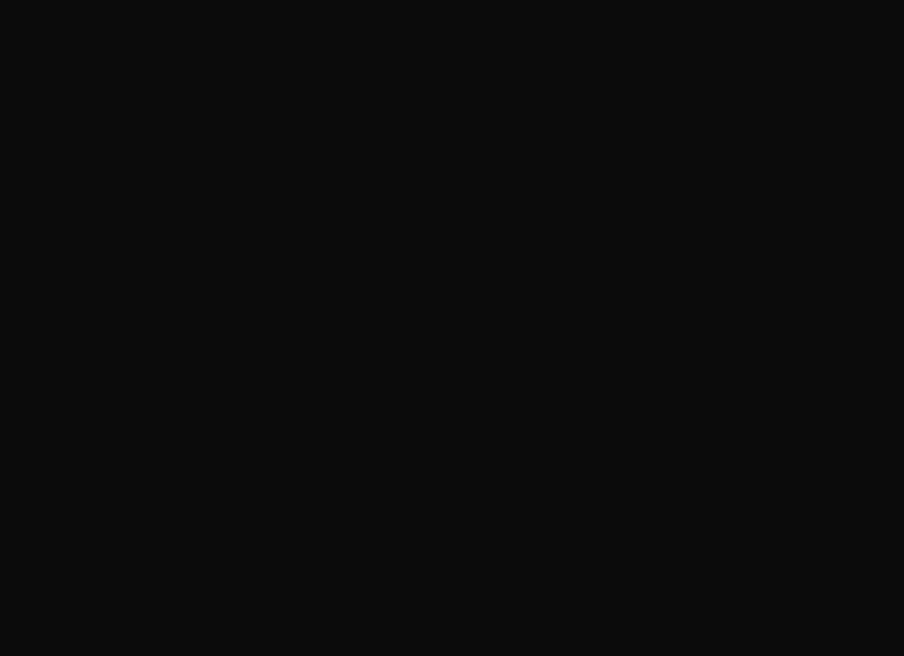
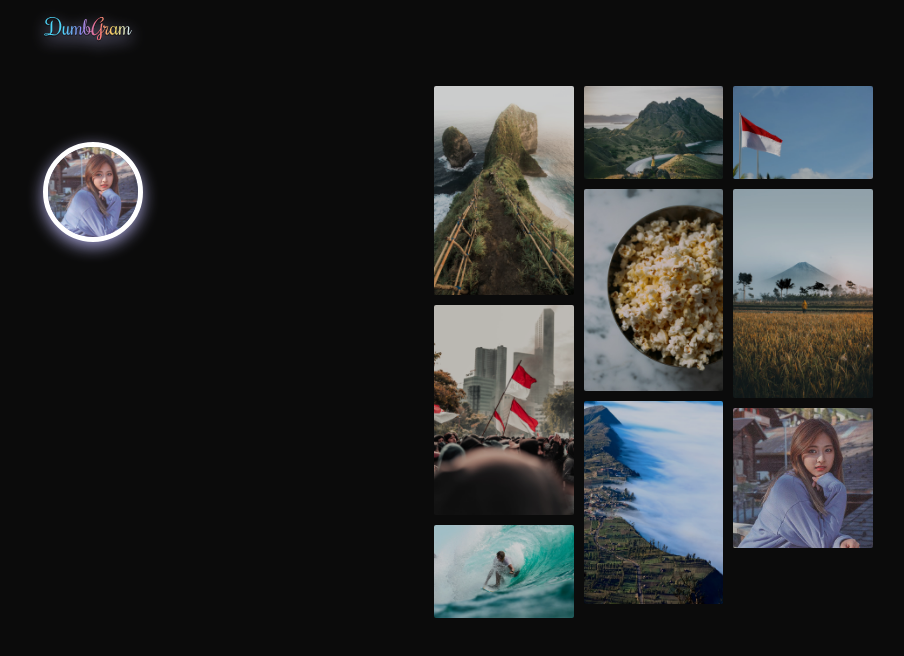
Before and after one commit to joelhkbn/fe_dumbgram, a React (Create React App) app: page /feed in a window 1280 px wide. Before the commit this address had no page. Shown: the top 656 px of the page, without its empty margins (39-943 px from the left). Built offline with nearby package versions, Linux system fonts and the light colour scheme.

Commit message:
tambahan banya

```diff
--- a/src/App.js
+++ b/src/App.js
@@ -7,8 +7,7 @@ import { BrowserRouter as Router, Route, Routes } from 'react-router-dom'
 
 // import pages di sini
 import Landing from './pages/Landing'
-import Feed from './pages/Index'
-import Explorer from './pages/Explorer'
+import Feed from './pages/Feed'
 
 // import private route di sini
 import PrivateRoute from './components/PrivateRoute'
@@ -18,6 +17,7 @@ function App() {
     <Router>
       <Routes>
         <Route exact path='/' element={<Landing />} />
+        <Route exact path='/feed' element={<Feed />} />
         <Route exact path='/' element={<PrivateRoute />}>
           <Route exact path='/' element={<Feed />} />
         </Route>
--- a/src/components/Gallery.js
+++ b/src/components/Gallery.js
@@ -19,8 +19,8 @@ function Gallery() {
         columnClassName='my-masonry-grid_column'
       >
         {importer.map((image, id) => (
-          <div>
-            <img src={image.url} alt='images' key={id} />
+          <div key={id}>
+            <img src={image.url} alt='images' />
           </div>
         ))}
       </Masonry>
--- a/src/components/Login.js
+++ b/src/components/Login.js
@@ -1,5 +1,6 @@
 import '../components/Login.css'
 import React, { useState } from 'react'
+import { Link } from 'react-router-dom'
 import { Modal, Form, Button } from 'react-bootstrap'
 
 const Login = (props) => {
@@ -7,7 +8,7 @@ const Login = (props) => {
   const handleClose = () => setShows(false)
 
   const handleShowRegister = () => {
-    props.onShowOrHideRegister();
+    props.onShowOrHideRegister()
   }
 
   const [state, setState] = useState({
@@ -19,13 +20,14 @@ const Login = (props) => {
 
   return (
     <Modal
-      {...props}
+      show={props.show}
+      onHide={props.onHide}
       size='sm'
       aria-labelledby='contained-modal-title-vcenter'
       centered
       className='modal'
     >
-      {!props.isshowregister &&
+      {!props.isshowregister && (
         <Form className='form m-4'>
           <h2>Login</h2>
           <Form.Group className='mb-3' controlId='formBasicEmail'>
@@ -35,15 +37,16 @@ const Login = (props) => {
           <Form.Group className='mb-3' controlId='formBasicPassword'>
             <Form.Control type='password' placeholder='Password' />
           </Form.Group>
-        <Button type='submit' onClick={handleClose}>
-          Login
-        </Button>
+          <Link to={'/feed'}>
+            <Button type='submit'>Login</Button>
+          </Link>
           <p>
-          Don't have an account? Click <a onClick={handleShowRegister}>Here</a>
+            Don't have an account? Click{' '}
+            <a onClick={handleShowRegister}>Here</a>
           </p>
         </Form>
-      }
-      {props.isshowregister &&
+      )}
+      {props.isshowregister && (
         <Form className='form m-4'>
           <h2>Register</h2>
           <Form.Group className='mb-3' controlId='formBasicEmail'>
@@ -54,7 +57,6 @@ const Login = (props) => {
               name='email'
             />
           </Form.Group>
-
           <Form.Group className='mb-3' controlId='formBasicName'>
             <Form.Control
               type='text'
@@ -63,7 +65,6 @@ const Login = (props) => {
               name='name'
             />
           </Form.Group>
-
           <Form.Group className='mb-3' controlId='formBasicUserName'>
             <Form.Control
               type='text'
@@ -72,7 +73,6 @@ const Login = (props) => {
               name='username'
             />
           </Form.Group>
-
           <Form.Group className='mb-3' controlId='formBasicPassword'>
             <Form.Control
               type='password'
@@ -80,15 +80,16 @@ const Login = (props) => {
               value={state.password}
               name='password'
             />
-        </Form.Group>
+          </Form.Group>{' '}
           <Button type='submit' onClick={handleClose}>
             Register
           </Button>
           <p>
-          Already have an account? Click <a onClick={handleShowRegister}>Here</a>
+            Already have an account? Click{' '}
+            <a onClick={handleShowRegister}>Here</a>
           </p>
         </Form>
-      }
+      )}
     </Modal>
   )
 }
--- /dev/null
+++ b/src/pages/Feed.js
@@ -0,0 +1,30 @@
+import React from 'react'
+import { Container, Row, Col } from 'react-bootstrap'
+import Logo from '../assets/logoLarge.svg'
+import Profile from '../assets/gallery/profile.jpg'
+import Gallery from '../components/Gallery'
+import cssModule from '../pages/Feed.module.css'
+
+const Feed = () => {
+  return (
+    <div className='all'>
+      <Container fluid='xl' className='mt-3'>
+        <Row className=''>
+          <Col xl={3}>
+            <div className='sect-left'>
+              <img className={cssModule.logo} src={Logo} alt='logo' />
+              <div className={cssModule.profile}>
+                <img className={cssModule.img} src={Profile} alt='profile' />
+              </div>
+            </div>
+          </Col>
+          <Col xl={7}>
+            <Gallery />
+          </Col>
+        </Row>
+      </Container>
+    </div>
+  )
+}
+
+export default Feed
--- /dev/null
+++ b/src/pages/Feed.module.css
@@ -0,0 +1,22 @@
+.logo {
+  width: 90px;
+}
+
+.img {
+  margin-top: 100px;
+  width: 100px;
+
+  border: 5px solid white;
+
+  background: linear-gradient(
+    90deg,
+    #4dd4f7 0%,
+    #9090fb 30.73%,
+    #ff6b81 68.75%,
+    #fbdf63 100%
+  );
+
+  border-radius: 100%;
+}
+.profile {
+}
--- a/src/pages/Index.js
+++ /dev/null
@@ -1,25 +0,0 @@
-import React from 'react'
-import { Container, Row, Col } from 'react-bootstrap'
-import Logo from '../assets/logoLarge.svg'
-import Gallery from '../components/Gallery'
-
-const Index = () => {
-  return (
-    <div className='all'>
-      <Container fluid='md' className='mt-5'>
-        <Row className='justify-content-center'>
-          <Col md={5}>
-            <div className='sect-left'>
-              <img className='mt-3' src={Logo} alt='logo' />
-            </div>
-          </Col>
-          <Col md={7}>
-            <Gallery />
-          </Col>
-        </Row>
-      </Container>
-    </div>
-  )
-}
-
-export default Index
```
Also changed, not shown: src/assets/gallery/profile.jpg. Lines whose indentation alone changed are shown as unchanged.
